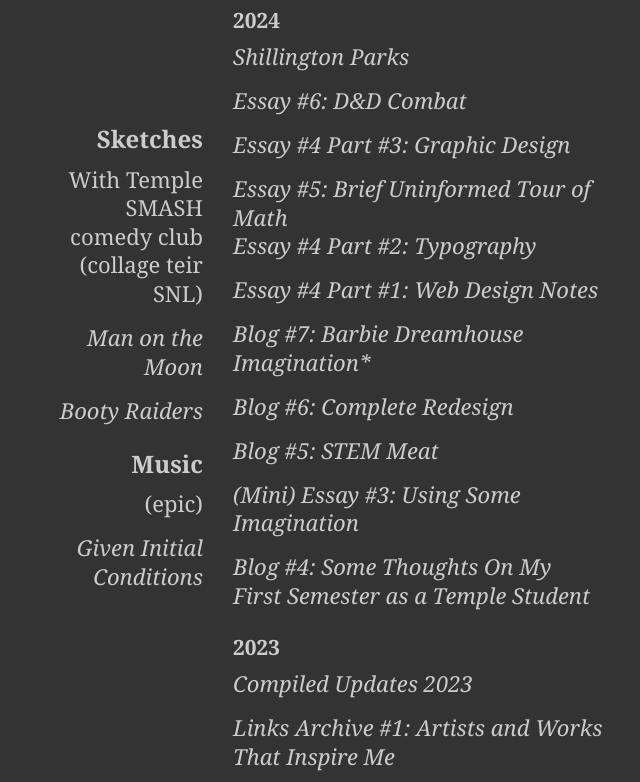
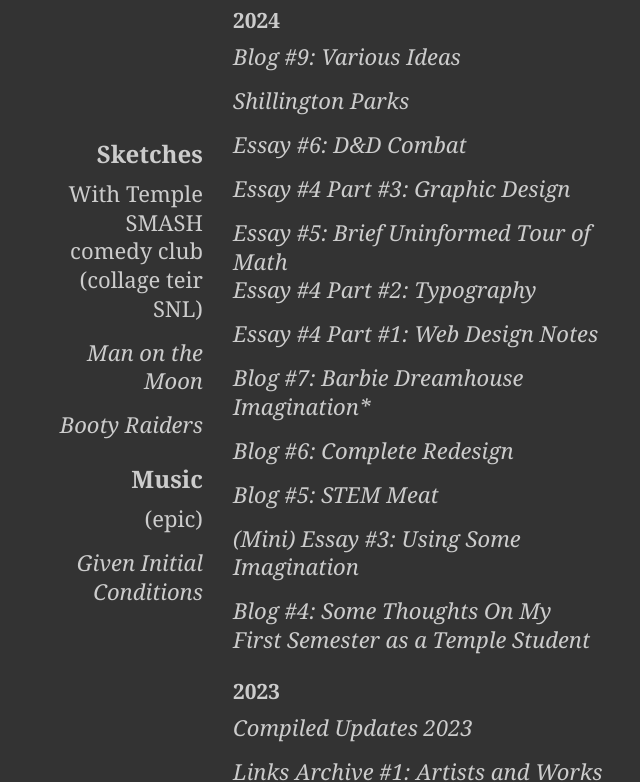
Before and after one commit to haydenshuker/haydenshuker.github.io, a plain HTML site: page archive.html in a window 1280 px wide. Shown: the part 269-1051 px from the top of the page, without its empty margins (332-972 px from the left). Drawn offline with Linux system fonts and the light colour scheme.

Commit message:
3/18 fox

```diff
--- a/archive.html
+++ b/archive.html
@@ -26,6 +26,7 @@
 <h1>Archive</h1>
 <h2>2024</h2>
 <ul>
+<li><a href="articles/b8-shillington-parks.html">Blog #9: Various Ideas</a></li>
 <li><a href="articles/b8-shillington-parks.html">Shillington Parks</a></li>
 <li><a href="articles/e6-D&D-Combat.html">Essay #6: D&D Combat</a></li>
 <li><a href="articles/e4p3-graphic-design.html">Essay #4 Part #3: Graphic Design</a></li>
```
